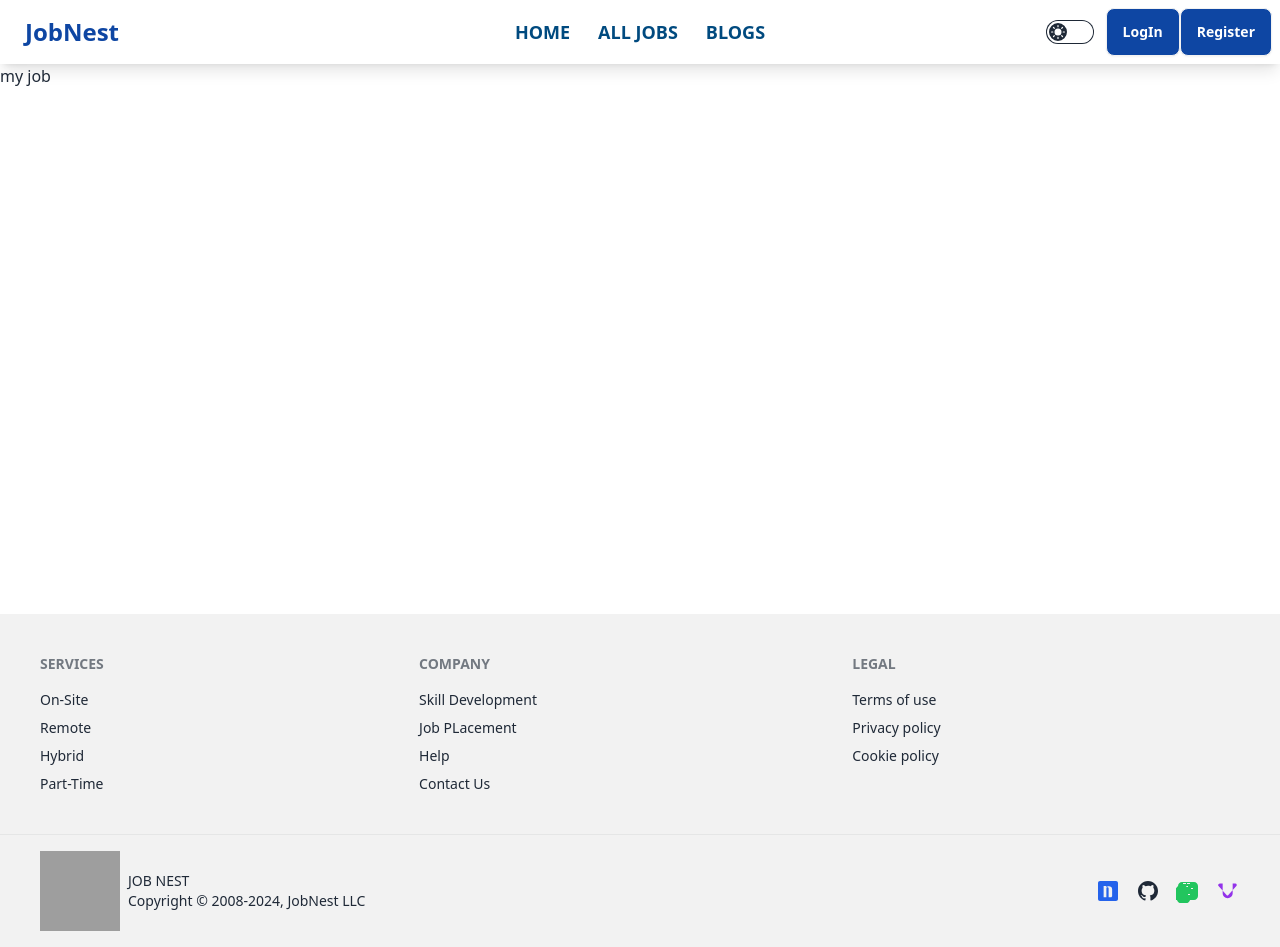
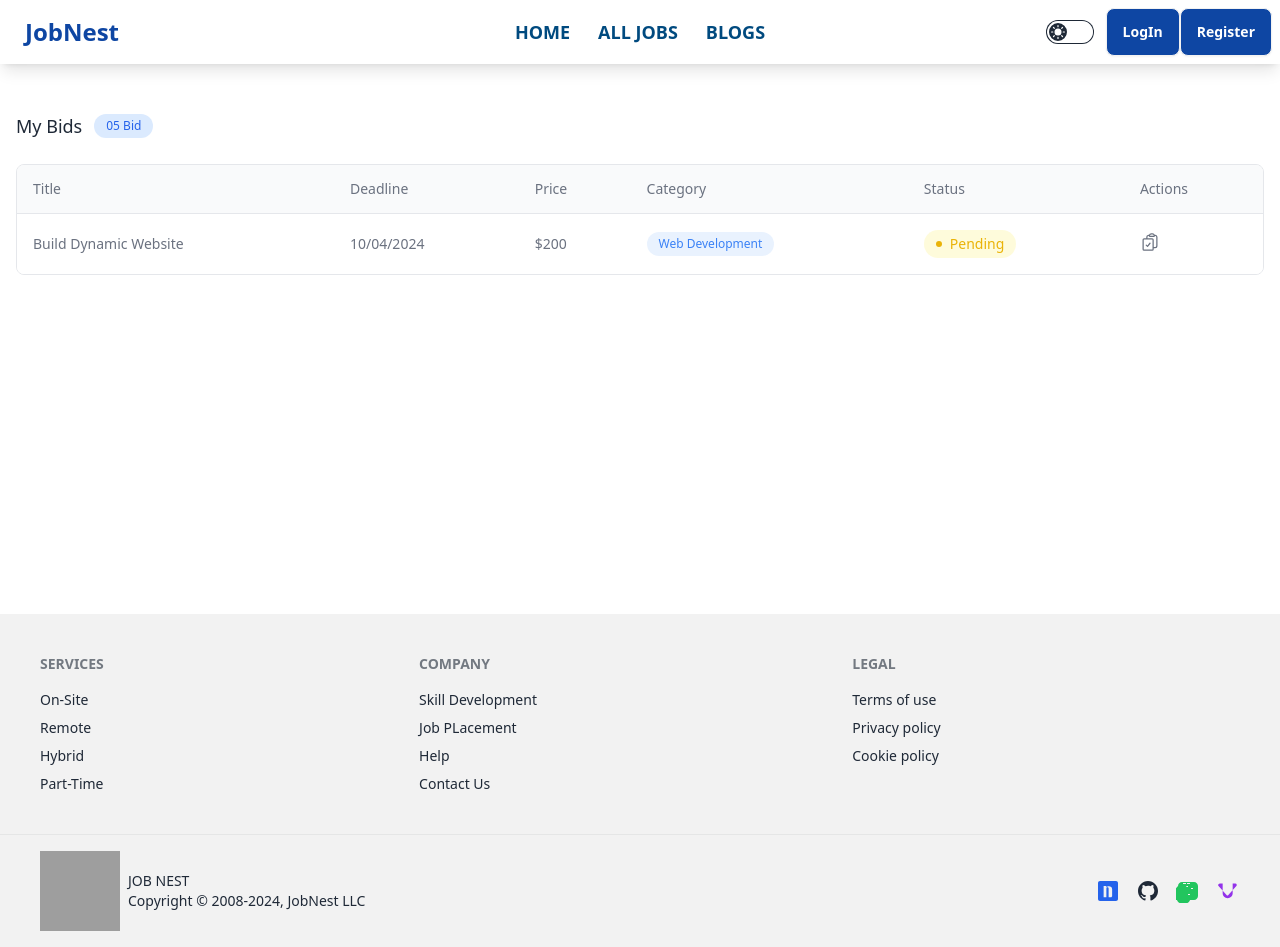
Before and after one commit to Idba1/job-portal-client-side, a React (Vite) app: page /my-jobs in a window 1280 px wide. Built offline with nearby package versions, Linux system fonts and the light colour scheme; no server answers; grey boxes are pictures that could not be loaded.

Commit message:
my posted job static design

```diff
--- a/src/Pages/MyJob/MyJob.jsx
+++ b/src/Pages/MyJob/MyJob.jsx
@@ -1,10 +1,123 @@
-
 const MyJob = () => {
     return (
-        <div>
-            <h1>my job</h1>
-        </div>
-    );
-};
+        <section className='container px-4 mx-auto pt-12'>
+            <div className='flex items-center gap-x-3'>
+                <h2 className='text-lg font-medium text-gray-800 '>My Bids</h2>
 
-export default MyJob;
+                <span className='px-3 py-1 text-xs text-blue-600 bg-blue-100 rounded-full '>
+                    05 Bid
+                </span>
+            </div>
+
+            <div className='flex flex-col mt-6'>
+                <div className='-mx-4 -my-2 overflow-x-auto sm:-mx-6 lg:-mx-8'>
+                    <div className='inline-block min-w-full py-2 align-middle md:px-6 lg:px-8'>
+                        <div className='overflow-hidden border border-gray-200  md:rounded-lg'>
+                            <table className='min-w-full divide-y divide-gray-200'>
+                                <thead className='bg-gray-50'>
+                                    <tr>
+                                        <th
+                                            scope='col'
+                                            className='py-3.5 px-4 text-sm font-normal text-left rtl:text-right text-gray-500'
+                                        >
+                                            <div className='flex items-center gap-x-3'>
+                                                <span>Title</span>
+                                            </div>
+                                        </th>
+
+                                        <th
+                                            scope='col'
+                                            className='px-4 py-3.5 text-sm font-normal text-left rtl:text-right text-gray-500'
+                                        >
+                                            <span>Deadline</span>
+                                        </th>
+
+                                        <th
+                                            scope='col'
+                                            className='px-4 py-3.5 text-sm font-normal text-left rtl:text-right text-gray-500'
+                                        >
+                                            <button className='flex items-center gap-x-2'>
+                                                <span>Price</span>
+                                            </button>
+                                        </th>
+
+                                        <th
+                                            scope='col'
+                                            className='px-4 py-3.5 text-sm font-normal text-left rtl:text-right text-gray-500'
+                                        >
+                                            Category
+                                        </th>
+
+                                        <th
+                                            scope='col'
+                                            className='px-4 py-3.5 text-sm font-normal text-left rtl:text-right text-gray-500'
+                                        >
+                                            Status
+                                        </th>
+
+                                        <th className='px-4 py-3.5 text-sm font-normal text-left rtl:text-right text-gray-500'>
+                                            Actions
+                                        </th>
+                                    </tr>
+                                </thead>
+                                <tbody className='bg-white divide-y divide-gray-200 '>
+                                    <tr>
+                                        <td className='px-4 py-4 text-sm text-gray-500  whitespace-nowrap'>
+                                            Build Dynamic Website
+                                        </td>
+
+                                        <td className='px-4 py-4 text-sm text-gray-500  whitespace-nowrap'>
+                                            10/04/2024
+                                        </td>
+
+                                        <td className='px-4 py-4 text-sm text-gray-500  whitespace-nowrap'>
+                                            $200
+                                        </td>
+                                        <td className='px-4 py-4 text-sm whitespace-nowrap'>
+                                            <div className='flex items-center gap-x-2'>
+                                                <p
+                                                    className='px-3 py-1 rounded-full text-blue-500 bg-blue-100/60 text-xs'
+                                                >
+                                                    Web Development
+                                                </p>
+                                            </div>
+                                        </td>
+                                        <td className='px-4 py-4 text-sm font-medium text-gray-700 whitespace-nowrap'>
+                                            <div className='inline-flex items-center px-3 py-1 rounded-full gap-x-2 bg-yellow-100/60 text-yellow-500'>
+                                                <span className='h-1.5 w-1.5 rounded-full bg-yellow-500'></span>
+                                                <h2 className='text-sm font-normal '>Pending</h2>
+                                            </div>
+                                        </td>
+                                        <td className='px-4 py-4 text-sm whitespace-nowrap'>
+                                            <button
+                                                title='Mark Complete'
+                                                className='text-gray-500 transition-colors duration-200   hover:text-red-500 focus:outline-none disabled:cursor-not-allowed'
+                                            >
+                                                <svg
+                                                    xmlns='http://www.w3.org/2000/svg'
+                                                    fill='none'
+                                                    viewBox='0 0 24 24'
+                                                    strokeWidth='1.5'
+                                                    stroke='currentColor'
+                                                    className='w-5 h-5'
+                                                >
+                                                    <path
+                                                        strokeLinecap='round'
+                                                        strokeLinejoin='round'
+                                                        d='M11.35 3.836c-.065.21-.1.433-.1.664 0 .414.336.75.75.75h4.5a.75.75 0 0 0 .75-.75 2.25 2.25 0 0 0-.1-.664m-5.8 0A2.251 2.251 0 0 1 13.5 2.25H15c1.012 0 1.867.668 2.15 1.586m-5.8 0c-.376.023-.75.05-1.124.08C9.095 4.01 8.25 4.973 8.25 6.108V8.25m8.9-4.414c.376.023.75.05 1.124.08 1.131.094 1.976 1.057 1.976 2.192V16.5A2.25 2.25 0 0 1 18 18.75h-2.25m-7.5-10.5H4.875c-.621 0-1.125.504-1.125 1.125v11.25c0 .621.504 1.125 1.125 1.125h9.75c.621 0 1.125-.504 1.125-1.125V18.75m-7.5-10.5h6.375c.621 0 1.125.504 1.125 1.125v9.375m-8.25-3 1.5 1.5 3-3.75'
+                                                    />
+                                                </svg>
+                                            </button>
+                                        </td>
+                                    </tr>
+                                </tbody>
+                            </table>
+                        </div>
+                    </div>
+                </div>
+            </div>
+        </section>
+    )
+}
+
+export default MyJob
```
